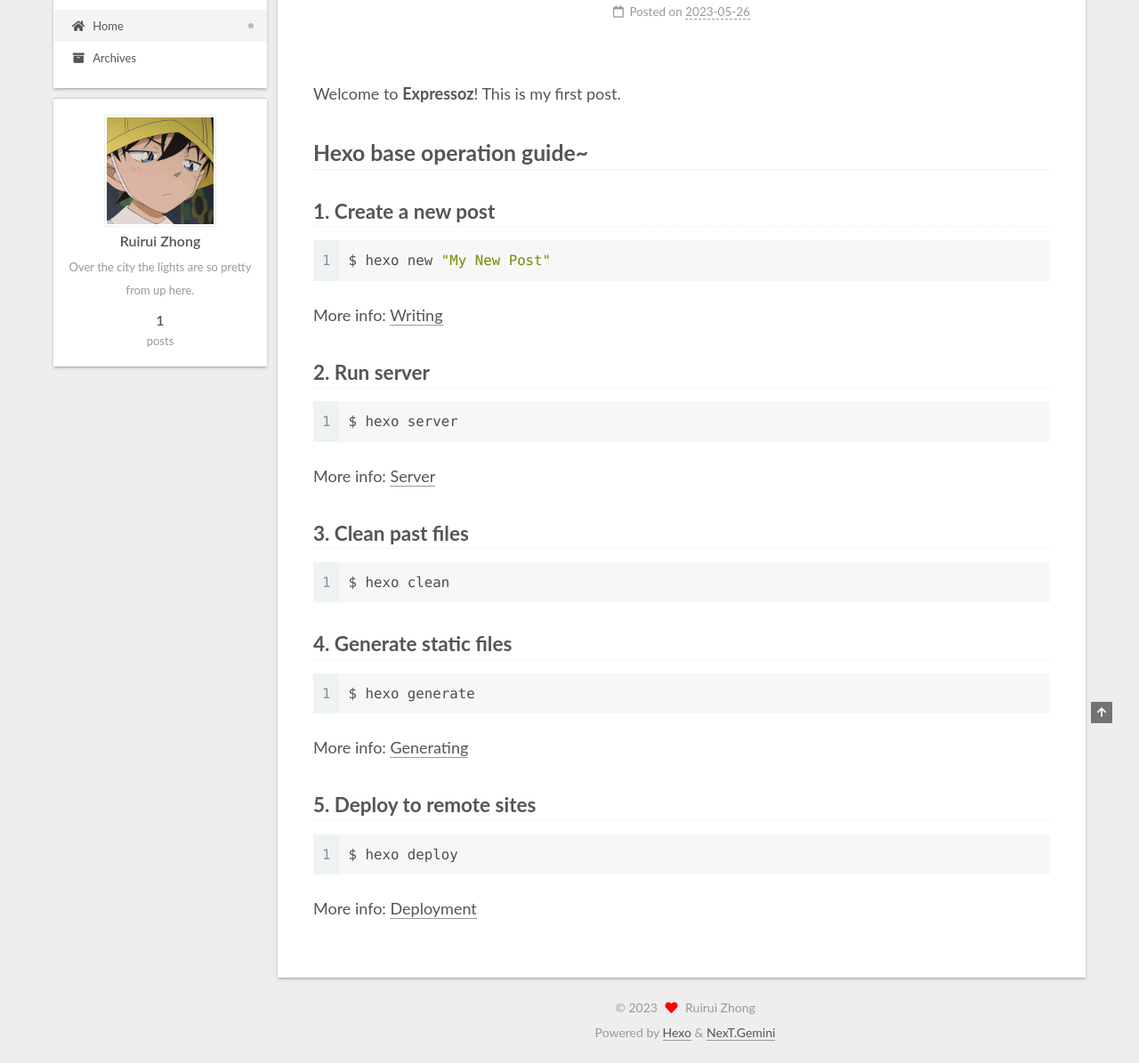
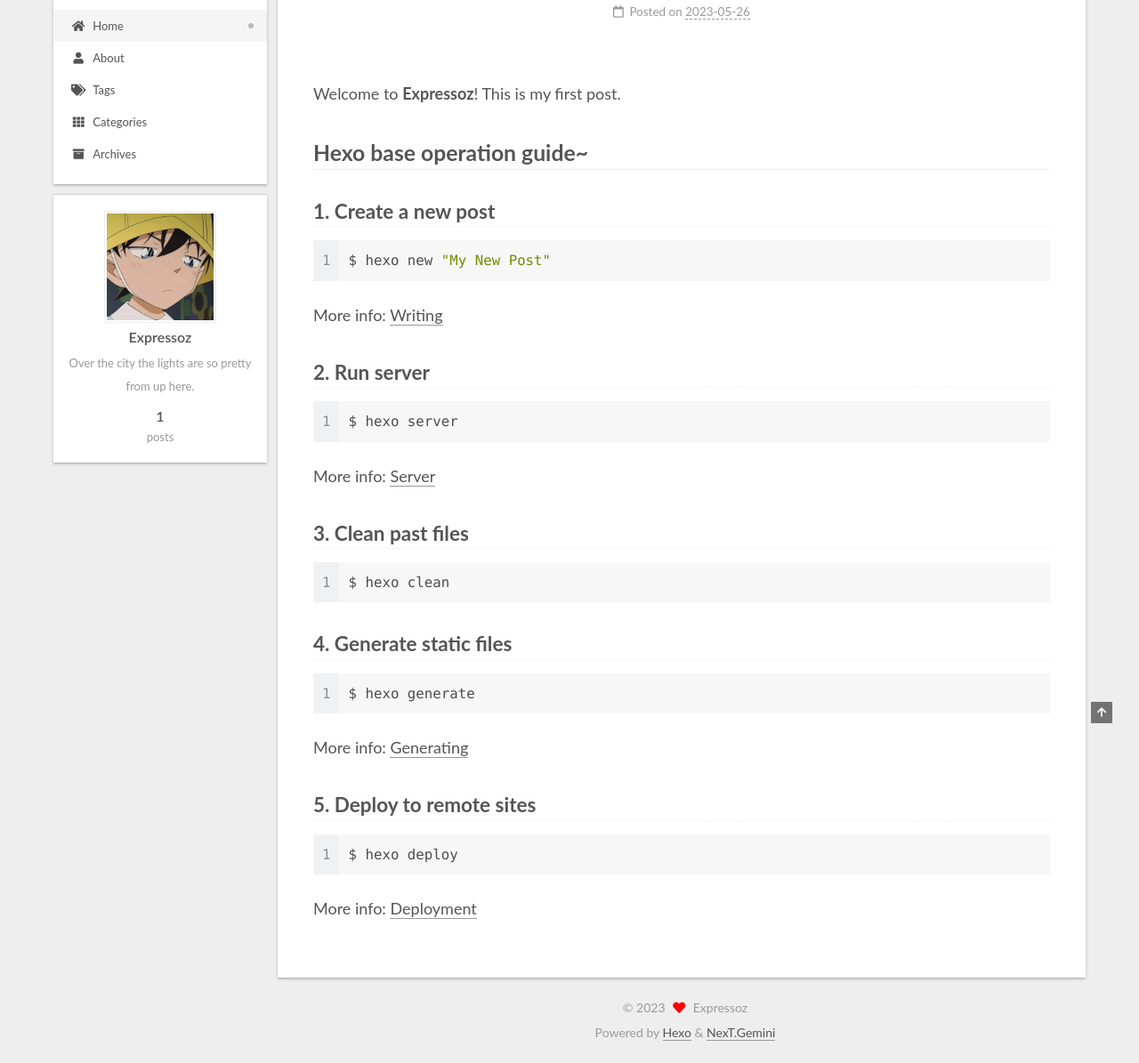
Before and after one commit to expressorrz/blog, a plain HTML site: page index.html in a window 1280 px wide. Shown: the part 87-1282 px from the top of the page at 89% size. Drawn offline with Linux system fonts and the light colour scheme.

Commit message:
Site updated: 2023-05-26 13:00:49

```diff
--- a/css/main.css
+++ b/css/main.css
@@ -1168,7 +1168,7 @@ pre .javascript .function {
 }
 .links-of-author a::before,
 .links-of-author span.exturl::before {
-  background: #25bfcc;
+  background: #34abff;
   border-radius: 50%;
   content: ' ';
   display: inline-block;
--- a/index.html
+++ b/index.html
@@ -27,7 +27,7 @@
 <meta property="og:site_name" content="Expressoz&#39;s Blog">
 <meta property="og:description" content="Over the city the lights are so pretty from up here.">
 <meta property="og:locale" content="en_US">
-<meta property="article:author" content="Ruirui Zhong">
+<meta property="article:author" content="Expressoz">
 <meta name="twitter:card" content="summary">
 
 <link rel="canonical" href="http://example.com/">
@@ -115,6 +115,21 @@
     <a href="/" rel="section"><i class="fa fa-home fa-fw"></i>Home</a>
 
   </li>
+        <li class="menu-item menu-item-about">
+
+    <a href="/about/" rel="section"><i class="fa fa-user fa-fw"></i>About</a>
+
+  </li>
+        <li class="menu-item menu-item-tags">
+
+    <a href="/tags/" rel="section"><i class="fa fa-tags fa-fw"></i>Tags</a>
+
+  </li>
+        <li class="menu-item menu-item-categories">
+
+    <a href="/categories/" rel="section"><i class="fa fa-th fa-fw"></i>Categories</a>
+
+  </li>
         <li class="menu-item menu-item-archives">
 
     <a href="/archives/" rel="section"><i class="fa fa-archive fa-fw"></i>Archives</a>
@@ -151,7 +166,7 @@
 
     <span hidden itemprop="author" itemscope itemtype="http://schema.org/Person">
       <meta itemprop="image" content="/images/avatar.jpg">
-      <meta itemprop="name" content="Ruirui Zhong">
+      <meta itemprop="name" content="Expressoz">
       <meta itemprop="description" content="Over the city the lights are so pretty from up here.">
     </span>
 
@@ -274,9 +289,9 @@
 
       <div class="site-overview-wrap sidebar-panel">
         <div class="site-author motion-element" itemprop="author" itemscope itemtype="http://schema.org/Person">
-    <img class="site-author-image" itemprop="image" alt="Ruirui Zhong"
+    <img class="site-author-image" itemprop="image" alt="Expressoz"
       src="/images/avatar.jpg">
-  <p class="site-author-name" itemprop="name">Ruirui Zhong</p>
+  <p class="site-author-name" itemprop="name">Expressoz</p>
   <div class="site-description" itemprop="description">Over the city the lights are so pretty from up here.</div>
 </div>
 <div class="site-state-wrap motion-element">
@@ -316,7 +331,7 @@
   <span class="with-love">
     <i class="fa fa-heart"></i>
   </span>
-  <span class="author" itemprop="copyrightHolder">Ruirui Zhong</span>
+  <span class="author" itemprop="copyrightHolder">Expressoz</span>
 </div>
   <div class="powered-by">Powered by <a href="https://hexo.io/" class="theme-link" rel="noopener" target="_blank">Hexo</a> & <a href="https://theme-next.org/" class="theme-link" rel="noopener" target="_blank">NexT.Gemini</a>
   </div>
```
Also changed, not shown: 2023/05/26/hello-world/index.html (+20 -5 lines), archives/2023/05/index.html (+19 -4 lines), archives/2023/index.html (+19 -4 lines), archives/index.html (+19 -4 lines).
